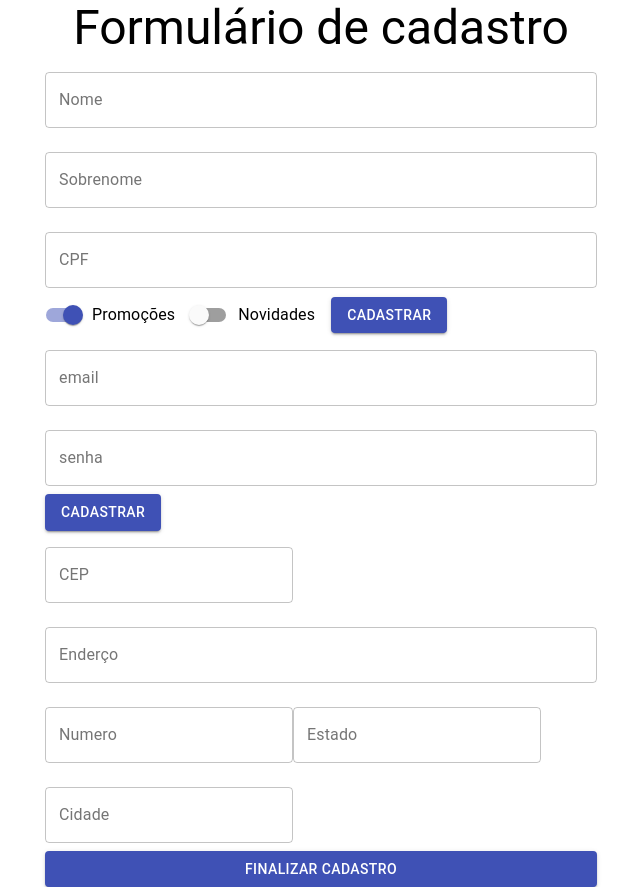
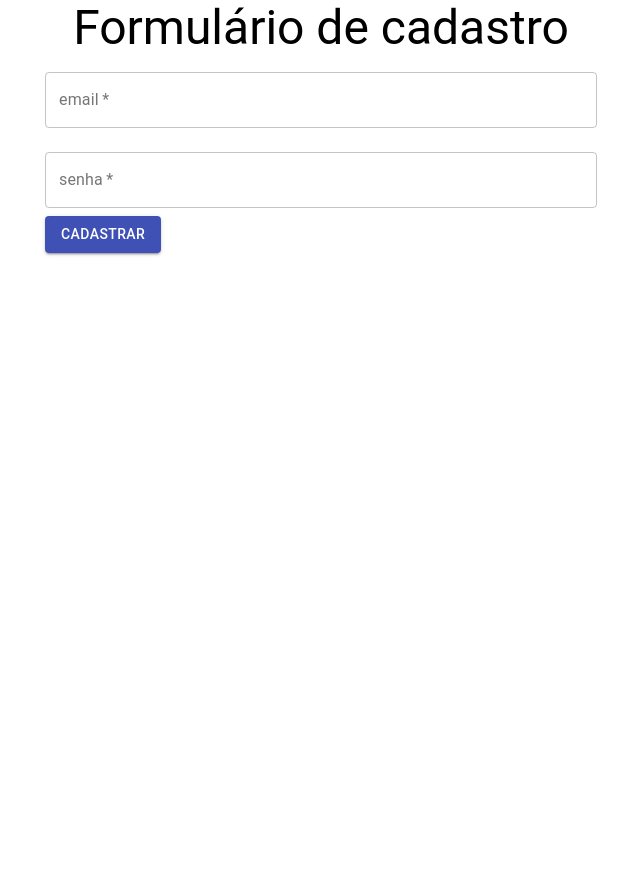
Before and after one commit to NayanneBatista/formularioCadastro_React, a React (Create React App) app: page / in a window 1280 px wide. Shown: the whole page, without its empty margins (319-959 px from the left). After the commit the page ends 800 px from the top, so only its background shows below. Built offline with nearby package versions, Linux system fonts and the light colour scheme.

Commit message:
course 2 - class 2

```diff
--- a/src/components/FormularioCadastro/DadosEntrega.jsx
+++ b/src/components/FormularioCadastro/DadosEntrega.jsx
@@ -1,17 +1,35 @@
-import React from "react";
+import React, { useState } from "react";
 import { TextField, Button } from "@material-ui/core";
-function DadosEntrega() {
+function DadosEntrega({ aoEnviar }) {
+  const [cep, setCep] = useState("");
+  const [endereco, setEndereco] = useState("");
+  const [numero, setNumero] = useState("");
+  const [estado, setEstado] = useState("");
+  const [cidade, setCidade] = useState("");
+
   return (
-    <form>
+    <form
+      onSubmit={(event) => {
+        event.preventDefault();
+        aoEnviar({ cep, endereco, numero, estado, cidade });
+      }}
+    >
       <TextField
+        value={cep}
+        onChange={(event) => {
+          setCep(event.target.value);
+        }}
         id="cep"
         label="CEP"
         type="number"
         variant="outlined"
         margin="normal"
-
       />
       <TextField
+        value={endereco}
+        onChange={(event) => {
+          setEndereco(event.target.value);
+        }}
         id="endereco"
         label="Enderço"
         type="text"
@@ -19,31 +37,40 @@ function DadosEntrega() {
         margin="normal"
         fullWidth
       />
-       <TextField
+      <TextField
+        value={numero}
+        onChange={(event) => {
+          setNumero(event.target.value);
+        }}
         id="numero"
         label="Numero"
         type="number"
         variant="outlined"
         margin="normal"
-
       />
-       <TextField
+      <TextField
+        value={estado}
+        onChange={(event) => {
+          setEstado(event.target.value);
+        }}
         id="estado"
         label="Estado"
         type="text"
         variant="outlined"
         margin="normal"
-
       />
-       <TextField
+      <TextField
+        value={cidade}
+        onChange={(event) => {
+          setCidade(event.target.value);
+        }}
         id="cidade"
         label="Cidade"
         type="text"
         variant="outlined"
         margin="normal"
-
       />
-       <Button type="submit" variant="contained" color="primary" fullWidth>
+      <Button type="submit" variant="contained" color="primary" fullWidth>
         Finalizar Cadastro
       </Button>
     </form>
--- a/src/components/FormularioCadastro/DadosUsuario.jsx
+++ b/src/components/FormularioCadastro/DadosUsuario.jsx
@@ -1,21 +1,38 @@
-import React from "react";
+import React, { useState } from "react";
 import { TextField, Button } from "@material-ui/core";
 
-function DadosUsuario() {
+function DadosUsuario({ aoEnviar }) {
+  const [email, setEmail] = useState("");
+  const [senha, setSenha] = useState("");
   return (
-    <form>
+    <form
+      onSubmit={(event) => {
+        event.preventDefault();
+        aoEnviar({ email, senha });
+      }}
+    >
       <TextField
+        value={email}
+        onChange={(event) => {
+          setEmail(event.target.value);
+        }}
         id="email"
         label="email"
         type="email"
+        required
         variant="outlined"
         margin="normal"
         fullWidth
       />
       <TextField
+        value={senha}
+        onChange={(event) => {
+          setSenha(event.target.value);
+        }}
         id="senha"
         label="senha"
         type="password"
+        required
         variant="outlined"
         margin="normal"
         fullWidth
--- a/src/components/FormularioCadastro/FormularioCadastro.jsx
+++ b/src/components/FormularioCadastro/FormularioCadastro.jsx
@@ -1,16 +1,30 @@
-import React, { useState } from "react";
+import React, { useState, useEffect } from "react";
 import DadosPessoais from "./DadosPessoais";
 import DadosUsuario from "./DadosUsuario";
 import DadosEntrega from "./DadosEntrega";
 
 function FormularioCadastro({ aoEnviar, validarCPF }) {
-  return (
-    <>
-      <DadosPessoais aoEnviar={aoEnviar} validarCPF={validarCPF}/>
-      <DadosUsuario />
-      <DadosEntrega/>
-    </>
-  );
+  const [etapaAtual, setEtapaAtual] = useState(0);
+  const [dadosColetados, setDados] = useState({});
+
+  useEffect(()=>{
+    console.log(dadosColetados);
+  })
+
+  const formularios = [
+    <DadosUsuario aoEnviar={coletarDados} />,
+    <DadosPessoais aoEnviar={coletarDados} validarCPF={validarCPF} />,
+    <DadosEntrega aoEnviar={coletarDados} />,
+  ];
+
+  function coletarDados(dados){
+    setDados({...dadosColetados, ...dados});
+    proximo();
+  }
+  function proximo() {
+    setEtapaAtual(etapaAtual + 1);
+  }
+  return <>{formularios[etapaAtual]}</>;
 }
 
 export default FormularioCadastro;
```
Also changed, not shown: src/components/FormularioCadastro/DadosPessoais.jsx (+6 -7 lines).
